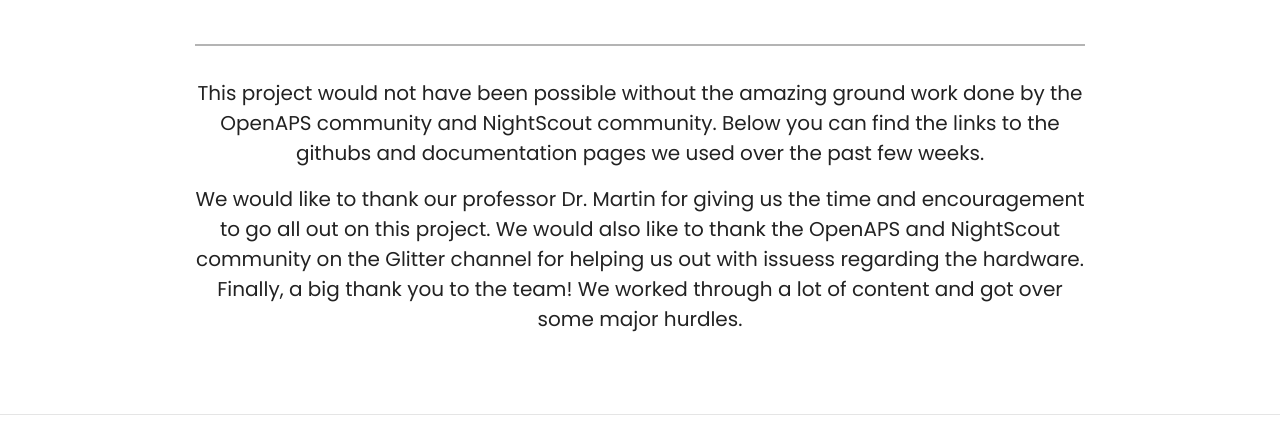
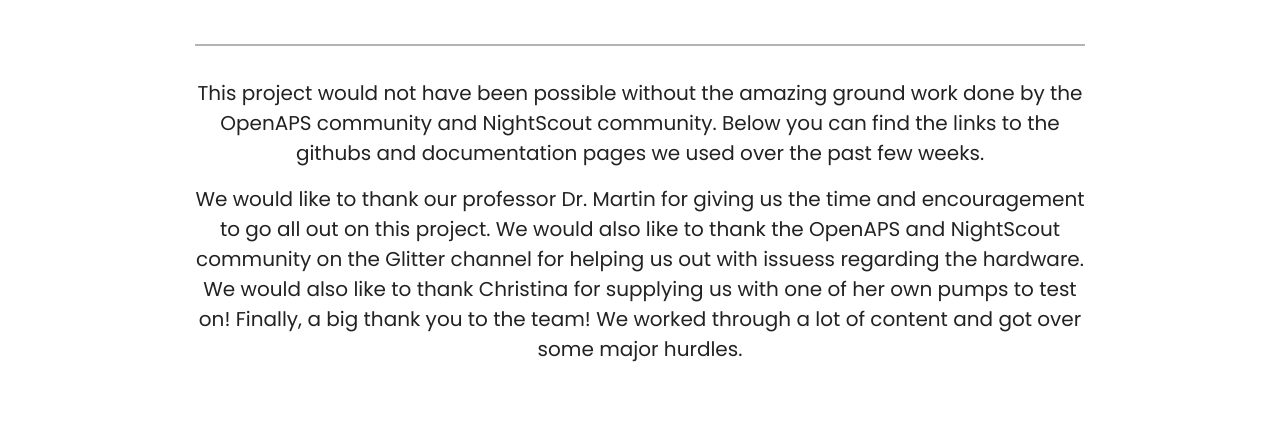
Before and after one commit to SarahRWagner/SarahRWagner.github.io, a plain HTML site: page resources.html in a window 1280 px wide. Shown: the part 211-639 px from the top of the page. Drawn offline with nearby package versions, Linux system fonts and the light colour scheme.

Commit message:
Christina addition

```diff
--- a/resources.html
+++ b/resources.html
@@ -60,7 +60,7 @@
             </p>
             <p class="lead">We would like to thank our professor Dr. Martin for giving us the time and encouragement to go all out on this project. We would also
                 like to thank the OpenAPS and NightScout community on the Glitter channel for helping us out with issuess
-                regarding the hardware. Finally, a big thank you to the team! We worked through a lot of content and got over some major hurdles.
+                regarding the hardware. We would also like to thank Christina for supplying us with one of her own pumps to test on! Finally, a big thank you to the team! We worked through a lot of content and got over some major hurdles.
             </p>
         </div>
     </div>
```
